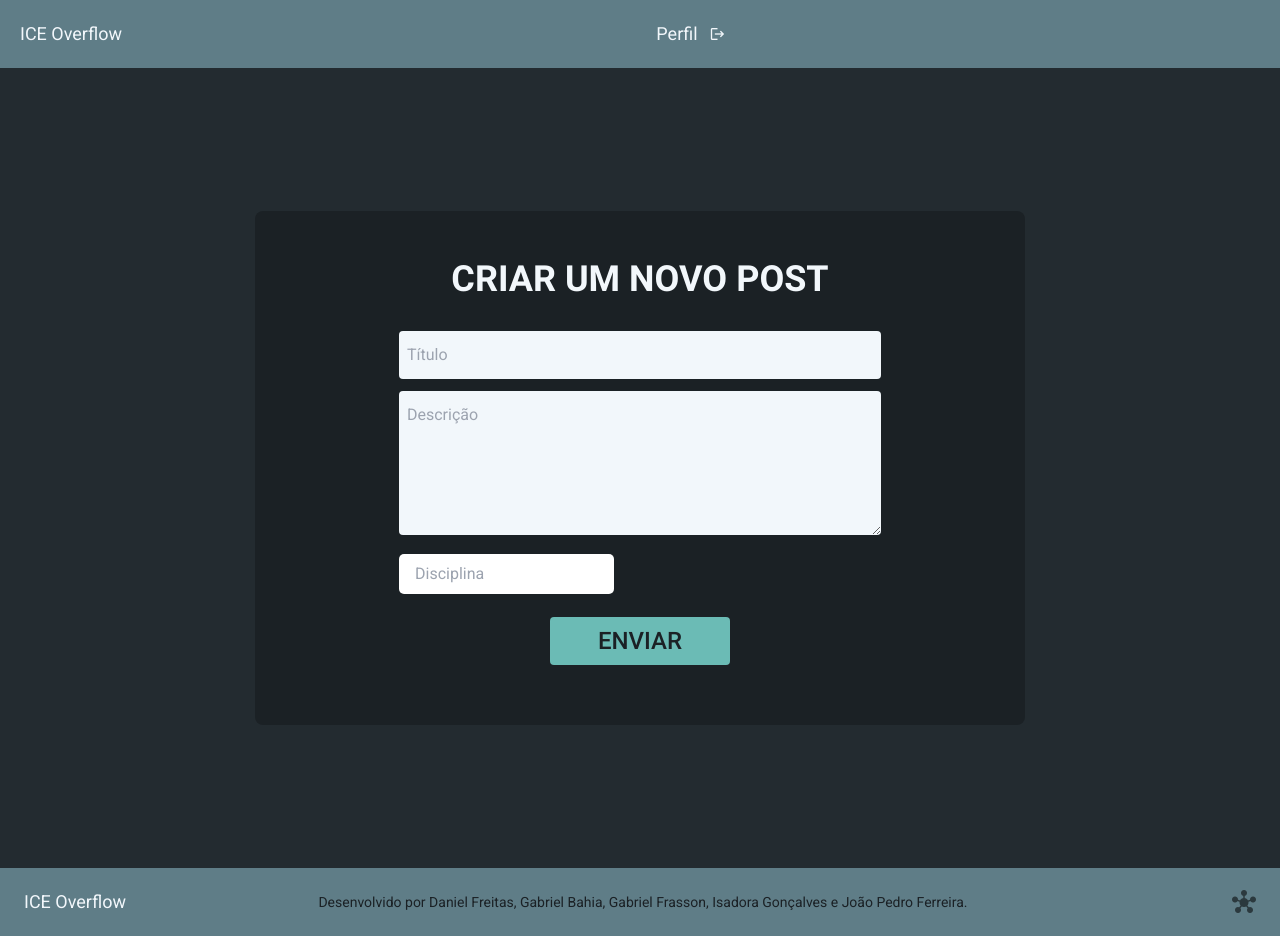
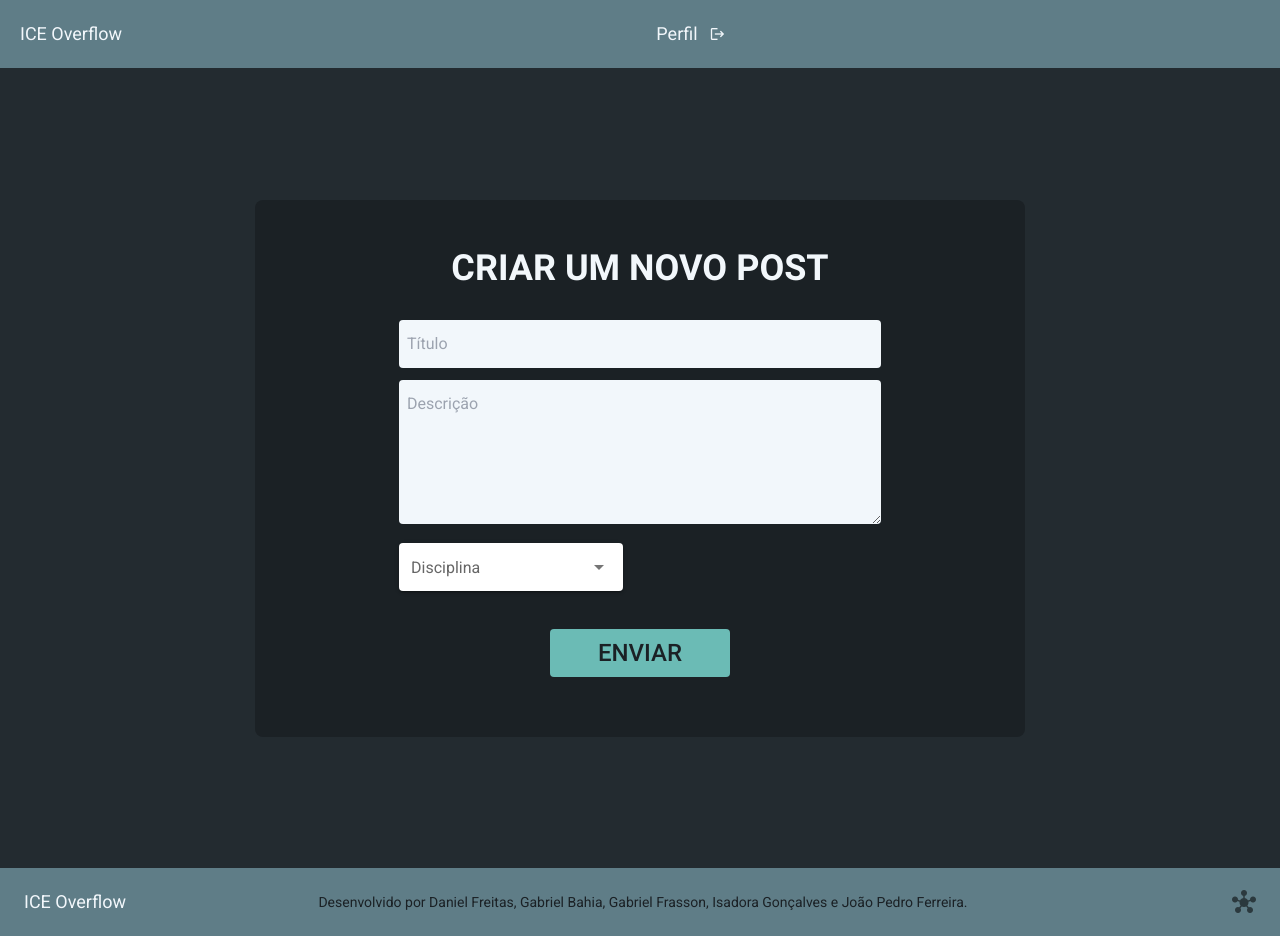
Before and after one commit to isa56/dcc117-ice-overflow, a Vue app in the folder frontend-vue/: page /criar-post in a window 1280 px wide. Built offline with nearby package versions, Linux system fonts and the light colour scheme.

Commit message:
Arrumando autocomplete de disciplinas na pagina de criar post

```diff
--- a/frontend-vue/src/views/CreatePostView.vue
+++ b/frontend-vue/src/views/CreatePostView.vue
@@ -1,28 +1,22 @@
 <template>
-  <div class="teste1 items-center bg-background flex justify-center">
+  <div class="items-center bg-background flex justify-center">
     <div class="bloco-central bg-background-dark text-white rounded-lg px-36 py-12">
       <h1 class="text-style text-white font-bold text-4xl mb-8 text-center">
         CRIAR UM NOVO POST
       </h1>
 
-      <form method="POST" class="form-style w-100" @submit.prevent="checkForm">
+      <form class="form-style w-100" @submit.prevent="checkForm">
 
         <input class="title-style rounded mb-3 px-2 py-3 w-full bg-white text-background-dark" type="text"
           placeholder="Título" v-model="title" />
         <textarea class="desc-style rounded mb-3 px-2 py-3 w-full bg-white text-background-dark" rows="5" cols="30"
           type="text" placeholder="Descrição" v-model="text"></textarea>
         <br>
-        <div>
 
-        <input type="text" class="filter-style px-4 py-2" placeholder="Disciplina" autocomplete="off" v-model="subject" @input="filterSubjects" @focus="modal=true"/>
+        <div class="relative" id="selectContainer">
+          <v-autocomplete class="w-56" solo attach="#selectContainer" :items="subjects" v-model="subject" label="Disciplina"> </v-autocomplete>
+        </div>
 
-          <div v-if="filteredSubjects && modal">
-            <ul class="lista-ul-style" style="width: 220px; height: 150px; overflow: auto">
-              <li class="lista-li-style" v-for="filteredSubject in filteredSubjects" :key="filteredSubject" @click="setSubject(filteredSubject)">{{ filteredSubject }} </li>
-            </ul>
-          </div>
-
-        </div>
         <div class="flex justify-center">
           <input
             class=" input font-medium send-button px-12 py-2 w-50 h-18 mb-3 text-background-dark rounded bg-primary text-2xl mt-2"
@@ -35,8 +29,6 @@
           {{ errors[0] }}
           <br>
           {{ errors[1] }}
-          <br>
-          {{ errors[2] }}
         </v-alert>
 
       </form>
@@ -54,18 +46,11 @@ export default {
       errors: [],
       title: null,
       text: null,
-      archive: null,
-      modal: false,
       subject: '',
       subjects: [
-        'Cálculo 1', 'Física 1', 'Algoritmos', 'Estrutura de Dados 1', 'Algoritmos' , 'Algoritmos', 'Algoritmos', 'Algoritmos', 'Algoritmos', 'Algoritmos', 'Algoritmos', 'Algoritmos', 'Algoritmos'
+        ' ','Cálculo 1', 'Física 1', 'Algoritmos', 'Estrutura de Dados 1', 'Algoritmos' , 'Algoritmos', 'Algoritmos', 'Algoritmos', 'Algoritmos', 'Algoritmos', 'Algoritmos', 'Algoritmos', 'Algoritmos'
       ],
-      filteredSubjects: [],
     }
-  },
-
-  mounted(){
-    this.filterSubjects();
   },
 
   methods: {
@@ -73,42 +58,13 @@ export default {
     checkForm: function (e) {
       var titleStyle = document.querySelector(".title-style");
       var descStyle = document.querySelector(".desc-style");
-      var filterStyle = document.querySelector(".filter-style");
       var alertStyle = document.querySelector(".alert-style");
       titleStyle.classList.remove("erro-form-style");
       descStyle.classList.remove("erro-form-style");
-      filterStyle.classList.remove("erro-form-style");
       alertStyle.classList.add("alert-erro-style");
       this.errors = [];
 
-
-      var validationSubject = false;
-      if(this.subject.length == 0){
-        this.subject = '';
-        validationSubject = true;
-      }
-      else
-      {
-        validationSubject = false;
-        for(var i = 0; i < this.subjects.length; i++)
-        {
-          if(this.subject == this.subjects[i])
-          {
-            validationSubject = true;
-          }
-        }
-
-        if(!validationSubject)
-        {
-          this.errors.push('Disciplina não encontrada.');
-          filterStyle.classList.add("erro-form-style");
-          alertStyle.classList.remove("alert-erro-style");
-          alertStyle.classList.add("error-style");
-        }
-
-      }
-
-      if (this.title && this.text && validationSubject) {
+      if (this.title && this.text) {
         return true;
       }
 
@@ -128,21 +84,6 @@ export default {
       e.preventDefault();
     },
 
-    filterSubjects(){
-      if(this.subject.length == 0){
-        this.filteredSubjects = this.subjects;
-      }
-
-      this.filteredSubjects = this.subjects.filter(subject => {
-        return subject.toLowerCase().startsWith(this.subject.toLowerCase());
-      });
-    },
-
-    setSubject(subject){
-      this.subject = subject;
-      this.modal = false;
-    },
-
   },
 
 
@@ -151,6 +92,7 @@ export default {
 </script>
 
 <style scoped>
+
 .alert-erro-style {
   display: none;
 }
@@ -167,38 +109,9 @@ export default {
   display: none;
 }
 
-.li-style {
-  color: rgb(185, 67, 67);
-}
-
-.lista-style {
-  width: 50%;
-  background-color: white;
-
-}
-
 .bloco-central {
   max-height: 38rem;
   margin: 2.5rem 2.5rem 2.5rem 2.5rem;
-}
-
-.filter-style {
-  background-color: white;
-  color: black;
-  border-radius: 5px;
-  margin-bottom: 15px;
-}
-
-.lista-li-style {
-  color: black;
-  background-color: white;
-}
-.lista-li-style:hover {
-  background-color: #6BBBB5;
-}
-
-.lista-ul-style {
-  border-radius: 5px;
 }
 
 
```
